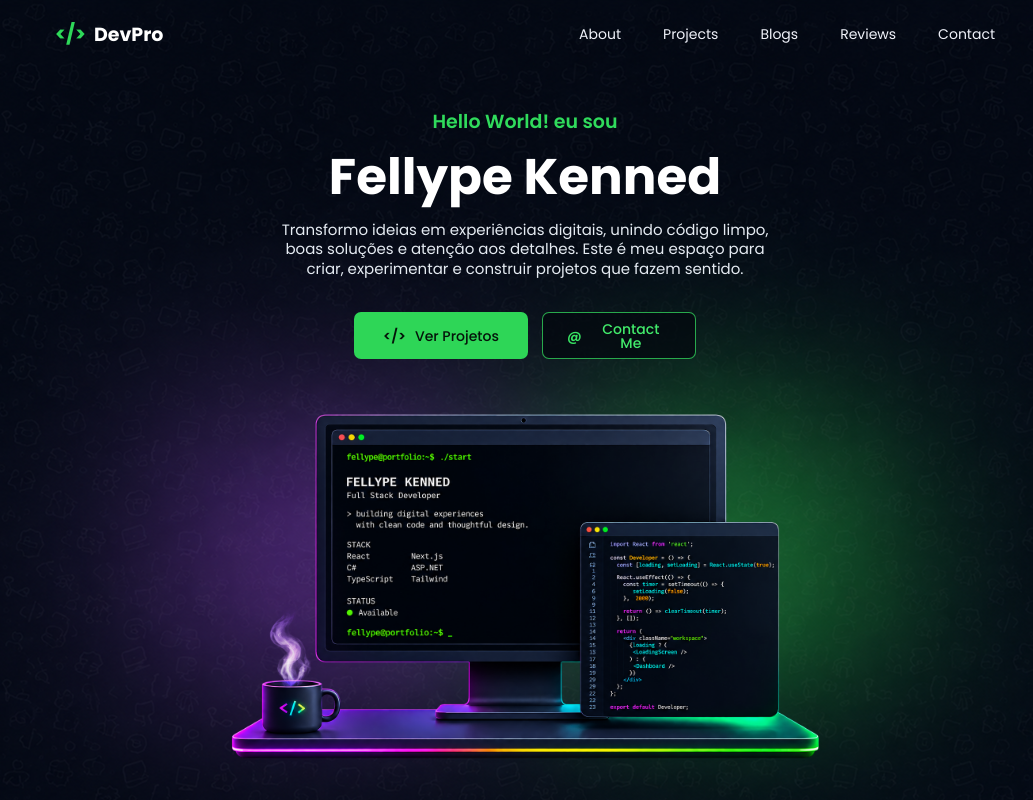
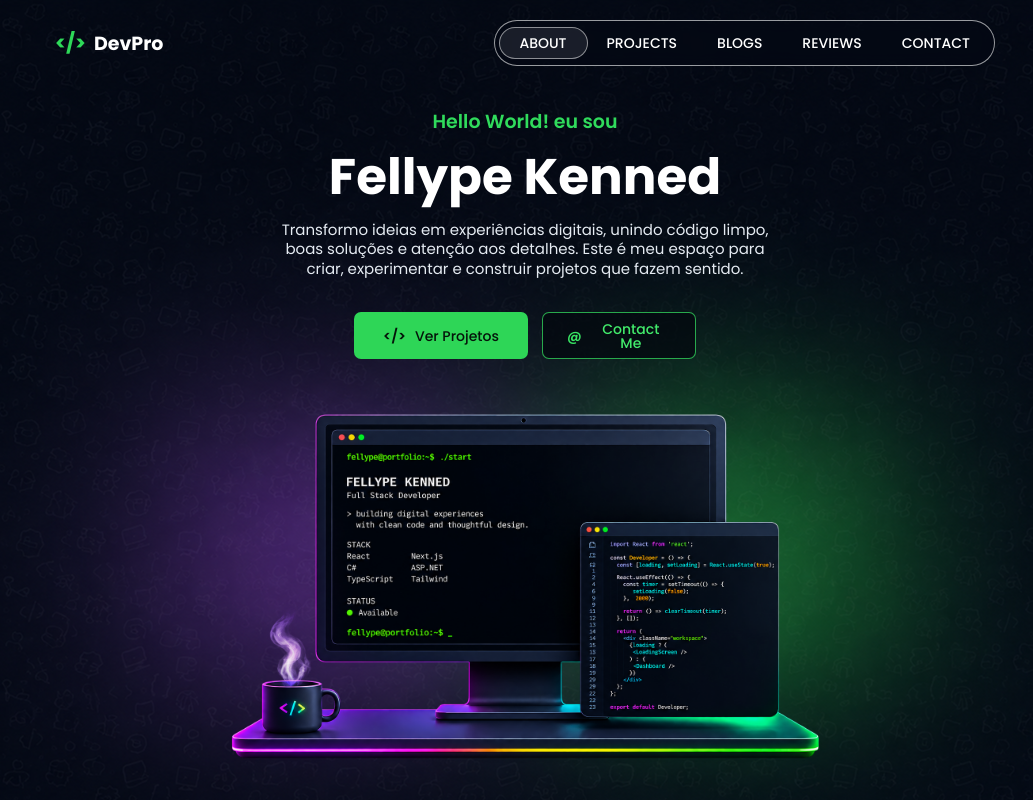
Before and after one commit to Fellypr/Portfolio, a Next.js app: page / in a window 1280 px wide. Shown: the top 800 px of the page, without its empty margins (115-1148 px from the left). Built offline with nearby package versions, Linux system fonts and the light colour scheme.

Commit message:
feat: adicionar componente SlideTabs e implementar animação de navegação

```diff
--- a/package.json
+++ b/package.json
@@ -9,6 +9,7 @@
     "lint": "eslint"
   },
   "dependencies": {
+    "framer-motion": "^13.1.1",
     "next": "16.3.0",
     "react": "19.2.8",
     "react-dom": "19.2.8"
--- a/src/components/header.tsx
+++ b/src/components/header.tsx
@@ -1,5 +1,9 @@
+"use client";
+
+import { useEffect, useState } from "react";
 import Link from "next/link";
 import { Poppins } from "next/font/google";
+import { SlideTabs } from "@/components/ui/slide-tabs";
 
 const poppins = Poppins({
   subsets: ["latin"],
@@ -15,9 +19,26 @@ const navigationItems = [
 ];
 
 export function Header() {
+  const [hasScrolled, setHasScrolled] = useState(false);
+
+  useEffect(() => {
+    const handleScroll = () => {
+      setHasScrolled(window.scrollY > 24);
+    };
+
+    handleScroll();
+    window.addEventListener("scroll", handleScroll, { passive: true });
+
+    return () => window.removeEventListener("scroll", handleScroll);
+  }, []);
+
   return (
     <header
-      className={`${poppins.className} flex w-full items-center justify-between px-6 py-5 text-[#f0f2fa] sm:px-10 lg:px-42.5 bg-transparent absolute z-20`}
+      className={`${poppins.className} fixed left-0 top-0 z-50 flex w-full items-center justify-between px-6 py-5 text-[#f0f2fa] transition-all duration-300 sm:px-10 lg:px-42.5 ${
+        hasScrolled
+          ? "border-b border-white/10 bg-[#08110c]/55 shadow-[0_12px_40px_rgba(0,0,0,0.22)] backdrop-blur-xl"
+          : "bg-transparent"
+      }`}
     >
       <Link
         href="/"
@@ -33,18 +54,7 @@ export function Header() {
       </Link>
 
       <nav aria-label="Primary navigation">
-        <ul className="hidden items-center gap-[42px] text-sm leading-none sm:flex">
-          {navigationItems.map((item) => (
-            <li key={item.href}>
-              <Link
-                href={item.href}
-                className="transition-colors duration-200 hover:text-[#2ed959] focus-visible:outline focus-visible:outline-2 focus-visible:outline-offset-4 focus-visible:outline-[#2ed959]"
-              >
-                {item.label}
-              </Link>
-            </li>
-          ))}
-        </ul>
+        <SlideTabs items={navigationItems} />
       </nav>
     </header>
   );
--- /dev/null
+++ b/src/components/ui/slide-tabs.tsx
@@ -0,0 +1,129 @@
+"use client";
+
+import React, { useEffect, useRef, useState } from "react";
+import { motion } from "framer-motion";
+import Link from "next/link";
+
+type NavItem = {
+  label: string;
+  href: string;
+};
+
+type CursorPosition = {
+  left: number;
+  width: number;
+  opacity: number;
+};
+
+type SlideTabsProps = {
+  items: NavItem[];
+};
+
+export function SlideTabs({ items }: SlideTabsProps) {
+  const [position, setPosition] = useState<CursorPosition>({
+    left: 0,
+    width: 0,
+    opacity: 0,
+  });
+  const [selected, setSelected] = useState(0);
+  const tabsRef = useRef<Array<HTMLLIElement | null>>([]);
+
+  useEffect(() => {
+    const selectedTab = tabsRef.current[selected];
+
+    if (selectedTab) {
+      const { width } = selectedTab.getBoundingClientRect();
+
+      setPosition({
+        left: selectedTab.offsetLeft,
+        width,
+        opacity: 1,
+      });
+    }
+  }, [selected]);
+
+  const moveToSelectedTab = () => {
+    const selectedTab = tabsRef.current[selected];
+
+    if (selectedTab) {
+      const { width } = selectedTab.getBoundingClientRect();
+
+      setPosition({
+        left: selectedTab.offsetLeft,
+        width,
+        opacity: 1,
+      });
+    }
+  };
+
+  return (
+    <ul
+      onMouseLeave={moveToSelectedTab}
+      className="relative hidden w-fit items-center rounded-full border border-white/60 bg-[#060b1441] p-1 text-sm leading-none backdrop-blur sm:flex"
+    >
+      {items.map((item, index) => (
+        <Tab
+          key={item.href}
+          ref={(element) => {
+            tabsRef.current[index] = element;
+          }}
+          href={item.href}
+          setPosition={setPosition}
+          onClick={() => setSelected(index)}
+        >
+          {item.label}
+        </Tab>
+      ))}
+
+      <Cursor position={position} />
+    </ul>
+  );
+}
+
+type TabProps = {
+  children: React.ReactNode;
+  href: string;
+  setPosition: React.Dispatch<React.SetStateAction<CursorPosition>>;
+  onClick: () => void;
+};
+
+const Tab = React.forwardRef<HTMLLIElement, TabProps>(
+  ({ children, href, setPosition, onClick }, ref) => {
+    const updatePosition = () => {
+      if (!ref || typeof ref === "function" || !ref.current) {
+        return;
+      }
+
+      const { width } = ref.current.getBoundingClientRect();
+
+      setPosition({
+        left: ref.current.offsetLeft,
+        width,
+        opacity: 1,
+      });
+    };
+
+    return (
+      <li ref={ref} onMouseEnter={updatePosition} className="relative z-10">
+        <Link
+          href={href}
+          onClick={onClick}
+          className="block px-3 py-1.5 text-xs font-medium uppercase text-white mix-blend-difference transition-colors focus-visible:outline focus-visible:outline-2 focus-visible:outline-offset-4 focus-visible:outline-[#2ed959] md:px-5 md:py-2 md:text-sm"
+        >
+          {children}
+        </Link>
+      </li>
+    );
+  },
+);
+
+Tab.displayName = "Tab";
+
+function Cursor({ position }: { position: CursorPosition }) {
+  return (
+    <motion.li
+      animate={position}
+      className="absolute z-0 h-7 rounded-full border-white/50 border bg-[#2a2f3896] md:h-8"
+    />
+  );
+}
```
Also changed, not shown: 1 other file (tests, documents, lock files or other folders).
